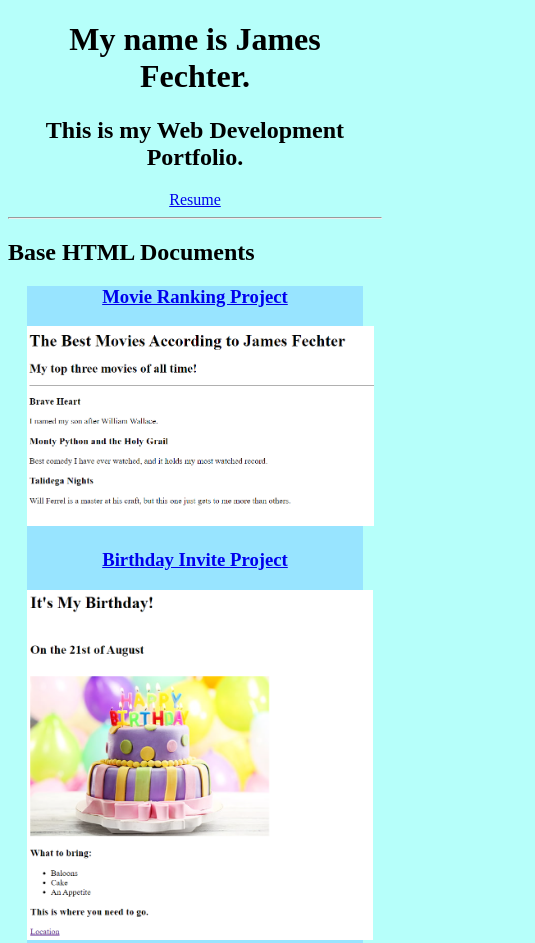
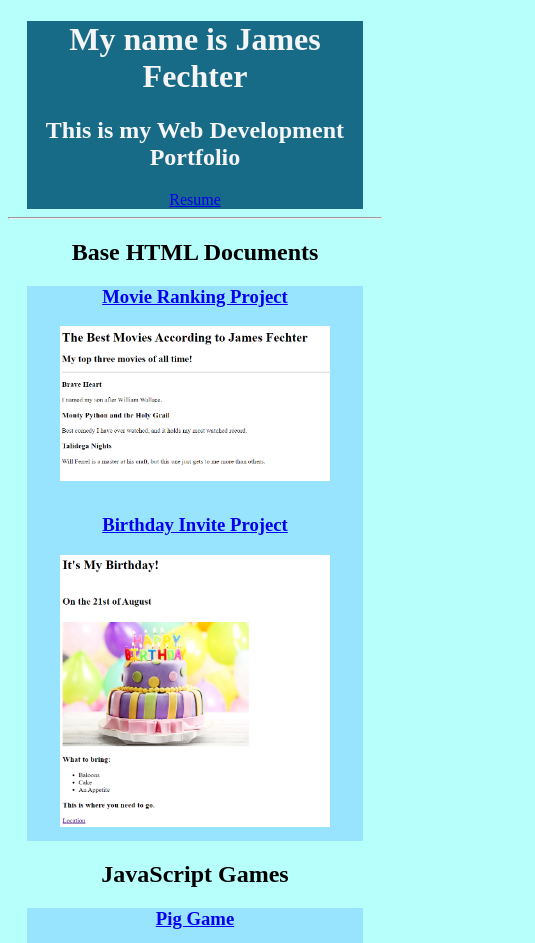
Before and after one commit to jafecther/html-portfolio, a plain HTML site: page index.html in a window 390 px wide. Shown: the top 943 px of the page, 535 px wide, since content can reach past the window. Drawn offline with Linux system fonts and the light colour scheme.

Commit message:
Add files via upload

```diff
--- a/index.html
+++ b/index.html
@@ -9,8 +9,8 @@
   </head>
   <body>
     <div class="intro">
-      <h1>My name is James Fechter.</h1>
-      <h2>This is my Web Development Portfolio.</h2>
+      <h1>My name is James Fechter</h1>
+      <h2>This is my Web Development Portfolio</h2>
 
       <a href="https://jafecther.github.io/html-resume/">Resume</a>
     </div>
@@ -32,7 +32,6 @@
         alt="birthday invite project preview"
       />
     </div>
-
     <h2>JavaScript Games</h2>
     <div class="JSGames">
       <h3>
@@ -42,7 +41,7 @@
       </h3>
       <img
         src="./assets/images/PigGame.png"
-        height="200"
+        height="275"
         alt="pig game preview"
       />
       <h3>
@@ -52,7 +51,7 @@
       </h3>
       <img
         src="./assets/images/GuessMyNumber.png"
-        height="200"
+        height="250"
         alt="guess my number preview"
       />
     </div>
--- a/style.css
+++ b/style.css
@@ -3,12 +3,13 @@ body {
 }
 
 .intro {
-  background-color: #b6fffa;
+  background-color: #176b87;
   width: 90%;
   margin-left: 5%;
   margin-right: 5%;
   margin-top: 10px;
   text-align: center;
+  color: whitesmoke;
 }
 
 .HTMLProjects {
@@ -28,3 +29,45 @@ body {
   margin-top: 10px;
   text-align: center;
 }
+
+@media (max-width: 753px) {
+  .intro {
+    width: 90%;
+    display: block;
+    font-size: 1rem;
+    margin-right: 5%;
+    margin-left: 5%;
+  }
+
+  img {
+    margin-bottom: 10px;
+    width: 80%;
+    display: inline;
+    object-fit: cover;
+    margin-right: 10%;
+    margin-left: 10%;
+    height: auto;
+  }
+
+  body > h2 {
+    text-align: center;
+  }
+
+  .HTMLProjects {
+    background-color: #98e4ff;
+    width: 90%;
+    margin-left: 5%;
+    margin-right: 5%;
+    margin-top: 10px;
+    text-align: center;
+  }
+
+  .JSGames {
+    background-color: #98e4ff;
+    width: 90%;
+    margin-left: 5%;
+    margin-right: 5%;
+    margin-top: 10px;
+    text-align: center;
+  }
+}
```
